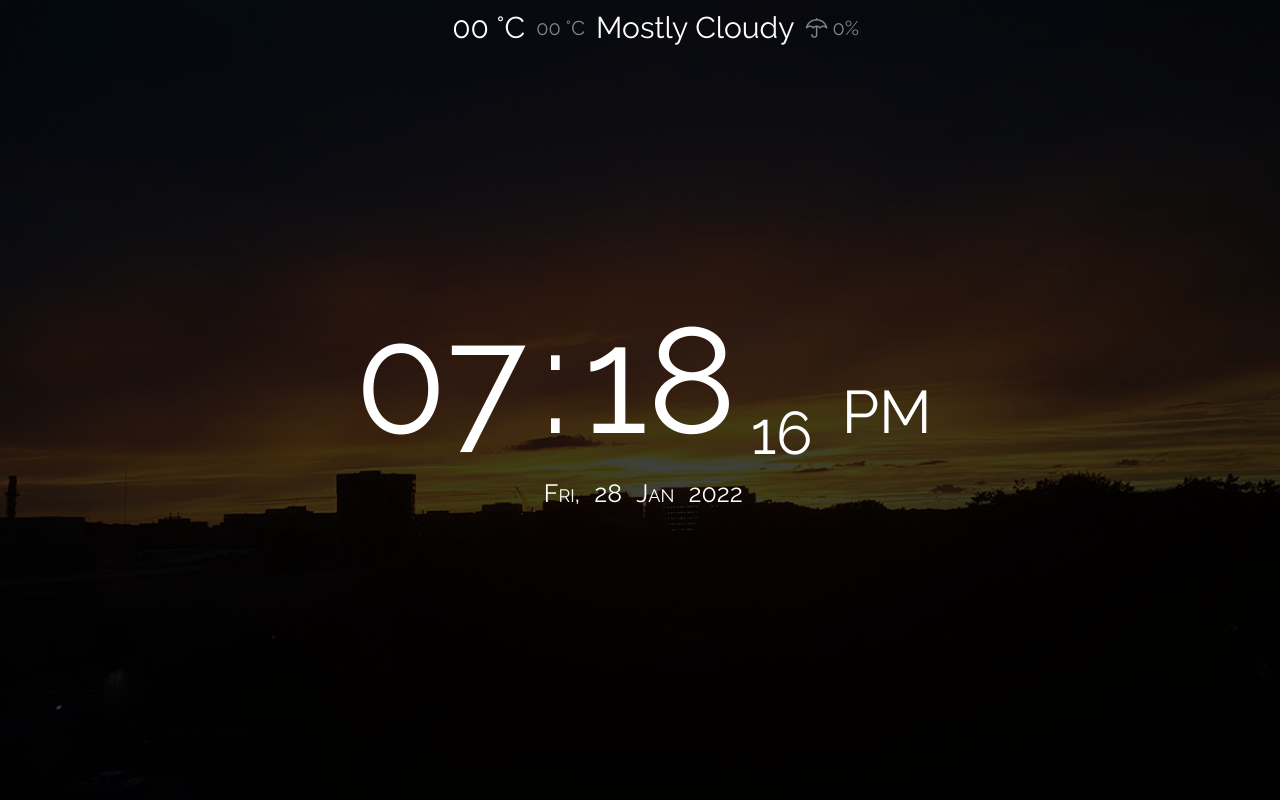
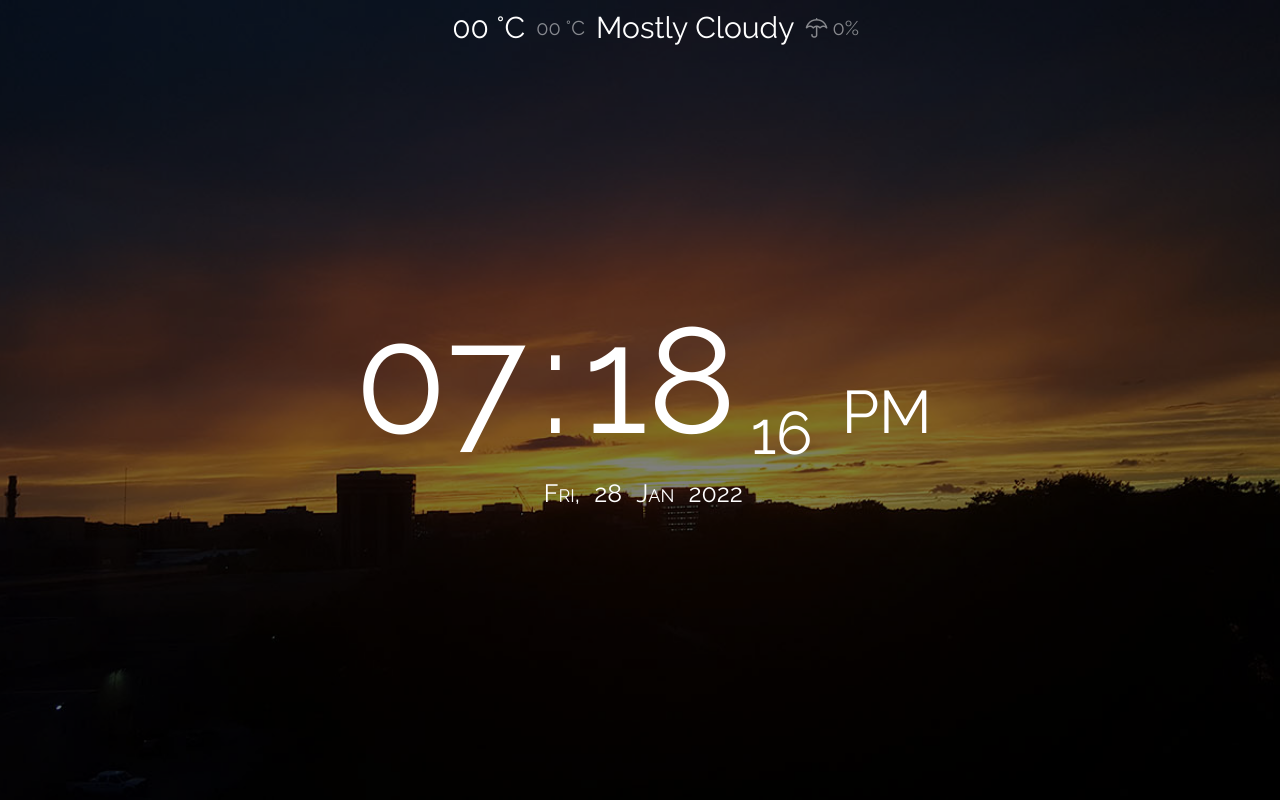
Before and after one commit to avirakesh/bedside-pi, a website: page views/index.html in a window 1280 px wide. Drawn offline with nearby package versions, Linux system fonts and the light colour scheme; files that its build step writes are made by us from their sources; no server answers; files whose address does not match are found by name.

Commit message:
reduce filter opacity to 50%

```diff
--- a/assets/css/style.css
+++ b/assets/css/style.css
@@ -38,7 +38,7 @@
  	height: 100%;
  	top: 0;
  	left: 0;
- 	background: rgba(0, 0, 0, 0.75);
+ 	background: rgba(0, 0, 0, 0.5);
  }
 
  .clock-container {
```
